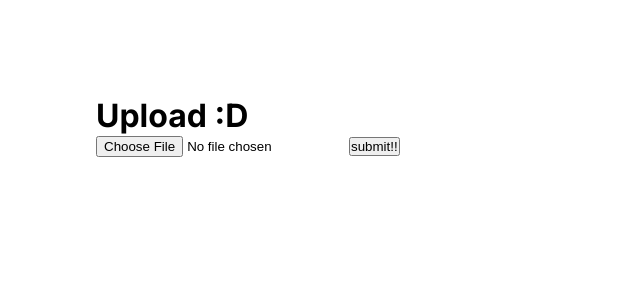
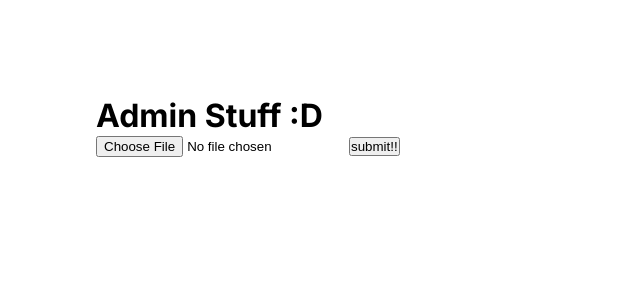
Before and after one commit to Therason/raymod, a Next.js app: page /admin in a window 1280 px wide. Shown: the top 300 px of the page, without its empty margins (0-640 px from the left). Built offline with nearby package versions, Linux system fonts and the light colour scheme.

Commit message:
Begin setting up db

```diff
--- /dev/null
+++ b/lib/db.ts
@@ -0,0 +1,6 @@
+import { MongoClient } from "mongodb";
+
+export default async function connect() {
+  const conn = await MongoClient.connect(process.env.MONGO_URL);
+  return conn;
+}
--- a/package.json
+++ b/package.json
@@ -15,6 +15,7 @@
     "eslint": "8.39.0",
     "eslint-config-next": "13.3.1",
     "formidable": "^2.1.1",
+    "mongodb": "^5.3.0",
     "next": "13.3.1",
     "react": "18.2.0",
     "react-dom": "18.2.0",
--- a/pages/admin.tsx
+++ b/pages/admin.tsx
@@ -24,13 +24,14 @@ export default function Upload() {
   return (
     <>
       <main className={`${styles.main}`}>
-        <h1>Upload :D</h1>
+        <h1>Admin Stuff :D</h1>
         <div>
           <label>
             <input type="file" accept="image/*" onChange={selectImage} />
           </label>
           <button onClick={handleSubmit}>submit!!</button>
         </div>
+        <div className="gallery"></div>
       </main>
     </>
   )
--- /dev/null
+++ b/process.d.ts
@@ -0,0 +1,6 @@
+declare namespace NodeJS {
+  export interface ProcessEnv {
+    IMGUR_CLIENT: string;
+    MONGO_URL: string;
+  }
+}
```
Also changed, not shown: 1 other file (tests, documents, lock files or other folders).
